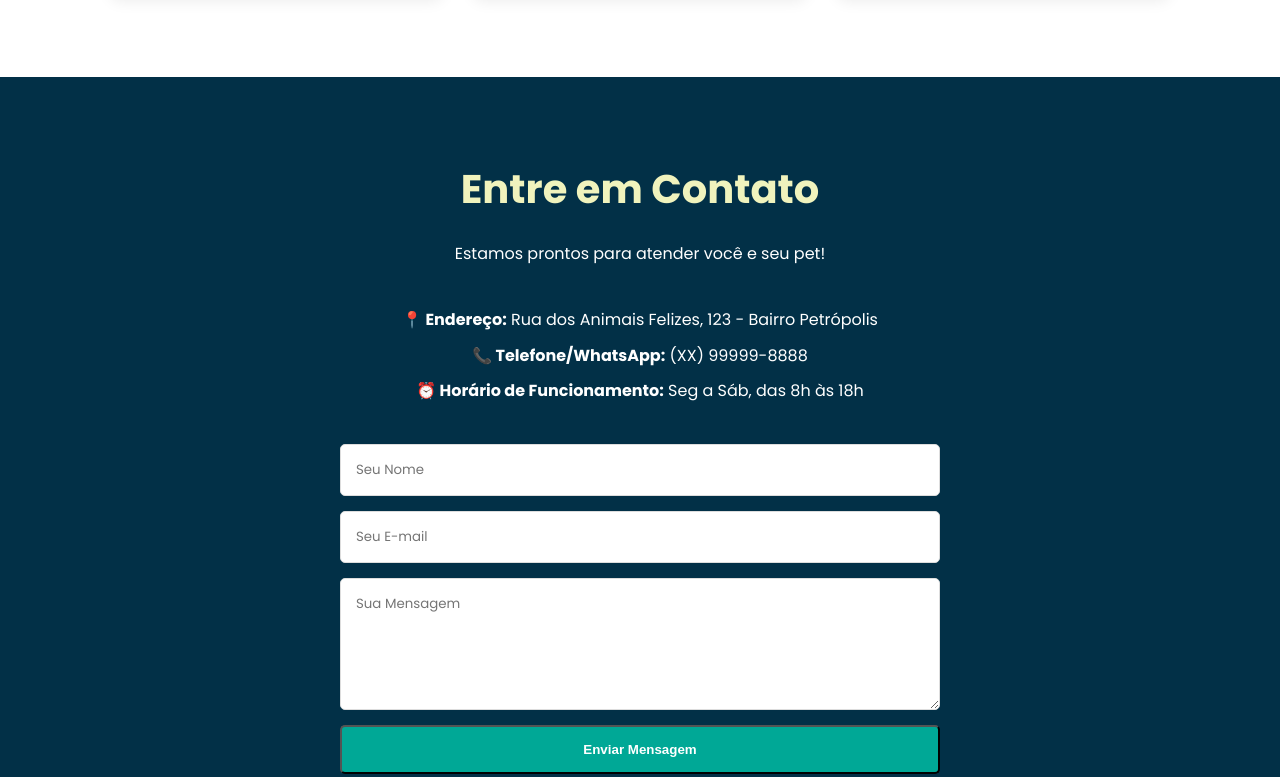
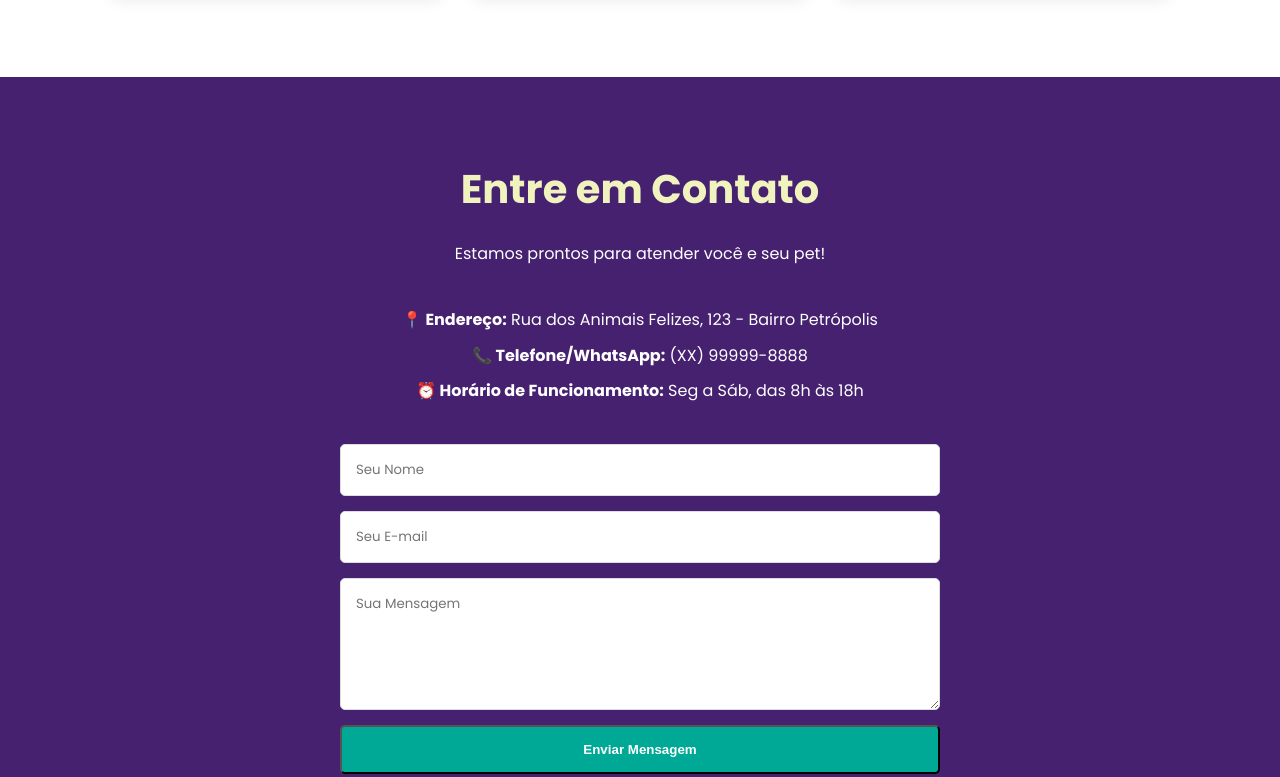
Before and after one commit to Renan-Misael/site-relatorio, a plain HTML site: page index.html in a window 1280 px wide. Shown: the part 2959-3736 px from the top of the page. Drawn offline with Linux system fonts and the light colour scheme.

Commit message:
Update style.css

```diff
--- a/style.css
+++ b/style.css
@@ -5,7 +5,7 @@
     --cor-texto: #333;
     --cor-fundo: #ffffff;
     --cor-fundo-claro: #f8f9fa;
-    --cor-fundo-escuro: #023047;
+    --cor-fundo-escuro: #462170;
     --cor-branca: #fff;
     --fonte-principal: 'Poppins', sans-serif;
 }
```
